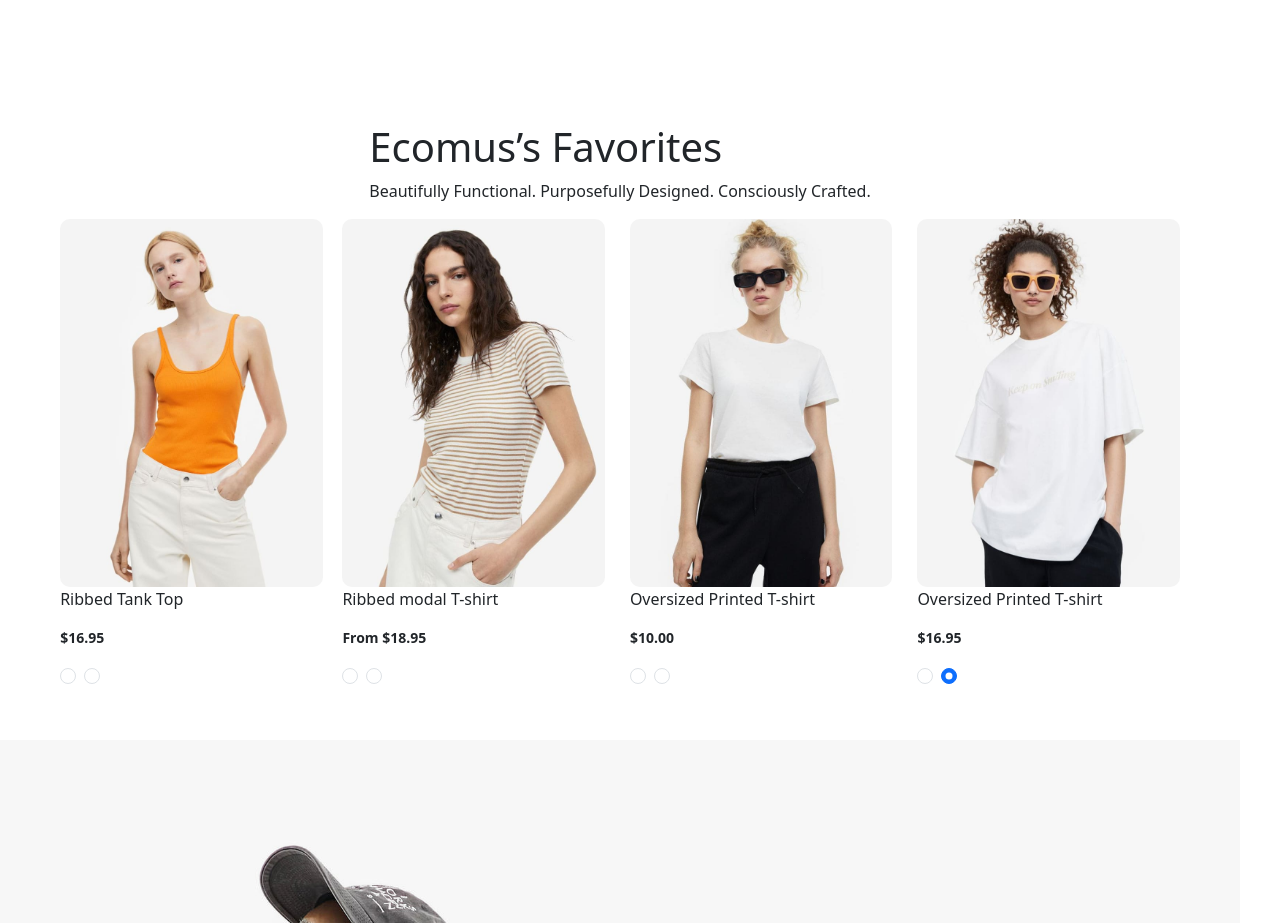
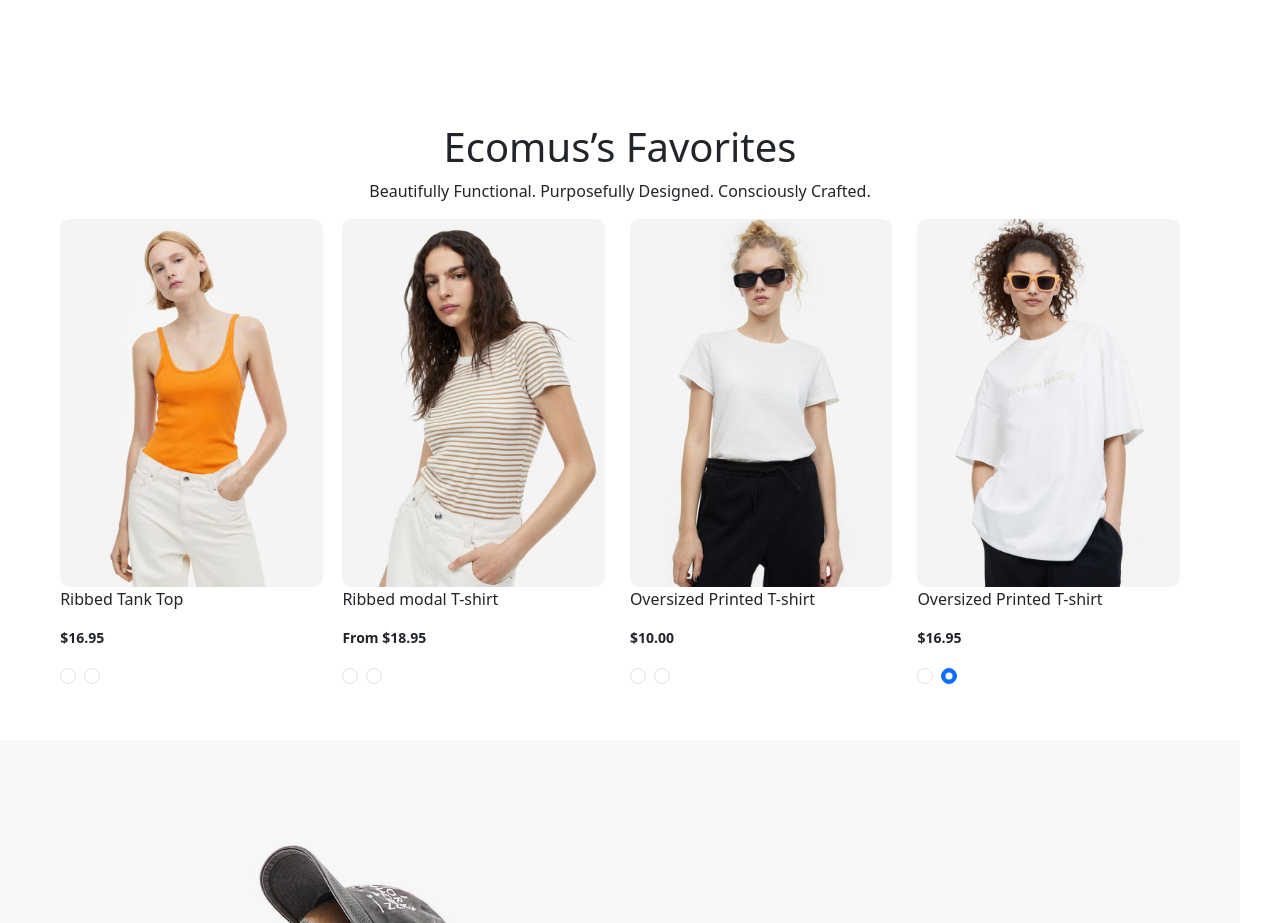
Before and after one commit to Poovarasan-Official/ecomus, a React (Vite) app: page / in a window 1280 px wide. Shown: the part 1729-2652 px from the top of the page. Built offline with nearby package versions, Linux system fonts and the light colour scheme.

Commit message:
final added

```diff
--- a/package.json
+++ b/package.json
@@ -14,6 +14,7 @@
     "bootstrap": "^5.3.3",
     "font-awesome": "^4.7.0",
     "react": "^18.3.1",
+    "react-bootstrap": "^2.10.6",
     "react-dom": "^18.3.1",
     "sass": "^1.81.0"
   },
--- a/src/index.css
+++ b/src/index.css
@@ -1,8 +1,11 @@
 body {
   margin: 0;
-<<<<<<< HEAD
   min-height: 100vh;
   font-family:"Albert sans",sans-serif ;
+  display: flex ;
+  justify-content: center;
+  align-items: center;
+  flex-direction: column;
 
 }
 
@@ -23,10 +26,16 @@ body {
   width: 1240px;
   height: 663.09px;
   padding: 0px 50px;
-  display: flex;
+  display: flex ;
   justify-content: center;
   align-items: center;
   flex-direction: column;
+}
+.ecomus-header{
+  display: flex;
+  flex-direction: column;
+  justify-content: center;
+  align-items: center;
 }
 .cards-maincontainer{
   width: 1170px;
@@ -216,19 +225,16 @@ transition: transform .9s;
 
 .peoplefeedimage2:hover{
   transform: scale(1.1);
-=======
   padding: 0;
   height: 100vh;
 }
 a {
   color: inherit !important; /* Inherits the color from the parent element */
   text-decoration: none !important; /* Removes underline */
->>>>>>> 0ef002b5c4b6765aa6760fa8237c820a089e3c14
 }
 
 
 
-<<<<<<< HEAD
 /* ----------------Premium support------------- */
 
 .premium-container{
@@ -286,6 +292,3 @@ font-size: 18px;
     height: 74.85px;
 
     }
-=======
-
->>>>>>> 0ef002b5c4b6765aa6760fa8237c820a089e3c14
```
Also changed, not shown: 1 other file (tests, documents, lock files or other folders).
